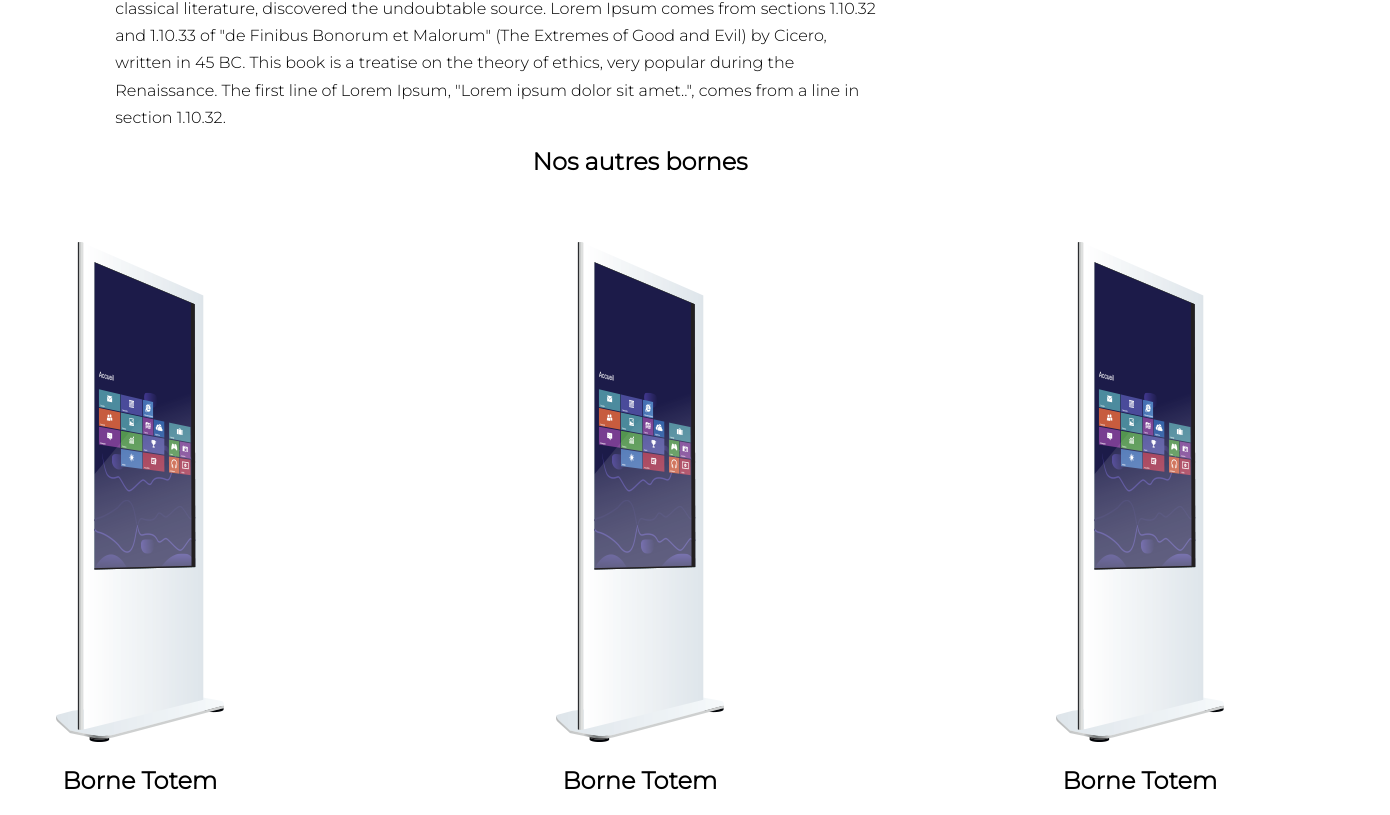
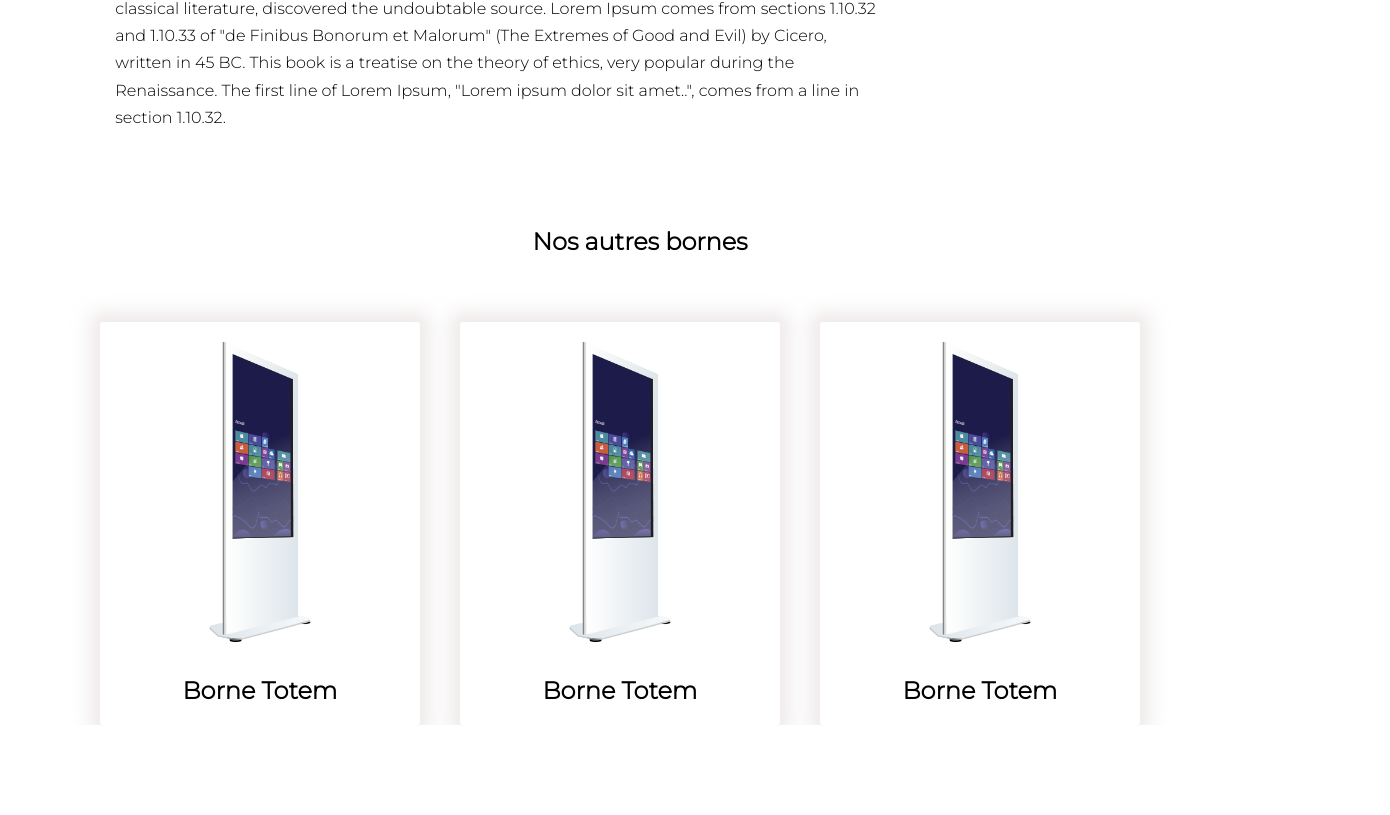
Before and after one commit to niquolic/Hackathon-Adictiz, a React (Create React App) app in the folder hackathon-adictiz/: page / in a window 1280 px wide. Shown: the part 472-1287 px from the top of the page, 1390 px wide, since content can reach past the window. After the commit the page ends 1197 px from the top, so only its background shows below. Built offline with nearby package versions, Linux system fonts and the light colour scheme.

Commit message:
bornes style

```diff
--- a/hackathon-adictiz/src/asset/styles/layouts/_bornes.scss
+++ b/hackathon-adictiz/src/asset/styles/layouts/_bornes.scss
@@ -1,4 +1,5 @@
 .bornes-title {
+    padding-top: 80px;
     text-align: center;
     font-size: 24px;
     font-family: 'Montserrat Light';
@@ -9,5 +10,17 @@
     padding-top: 50px;
     .totem-div {
         text-align: center;
+        flex-basis: 25%;
+        margin-right: 40px;
+        box-shadow: 0px 0px 17px 10px rgba(224, 214, 214, 0.5);
+        border-radius: 3px;
+        img {
+            padding-top: 20px;
+            height: 300px;
+            width: 300px;
+        }
+        h2 {
+            padding-top: 10px;
+        }
     }
 }
```
